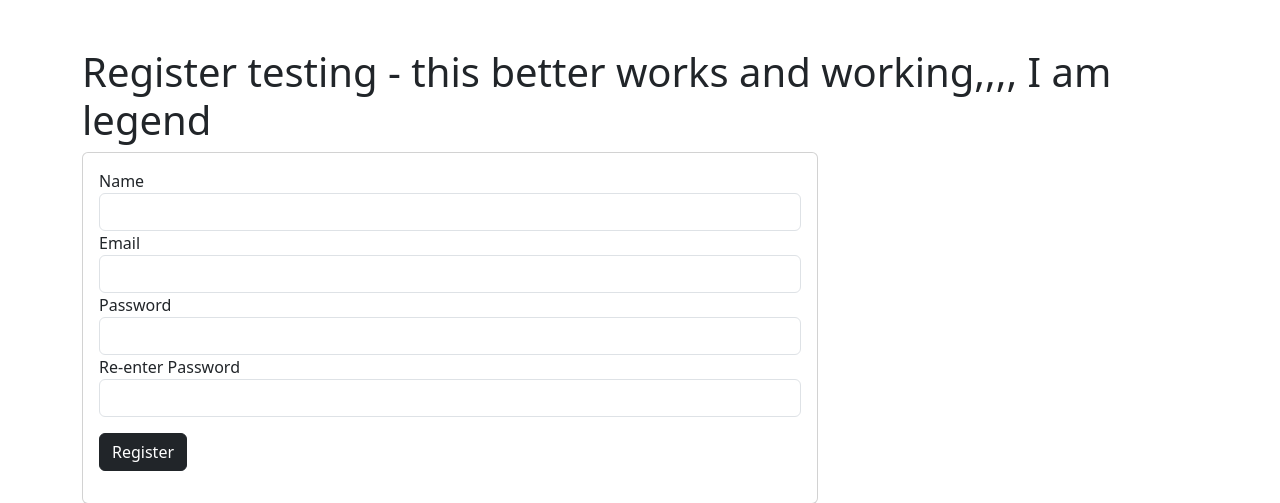
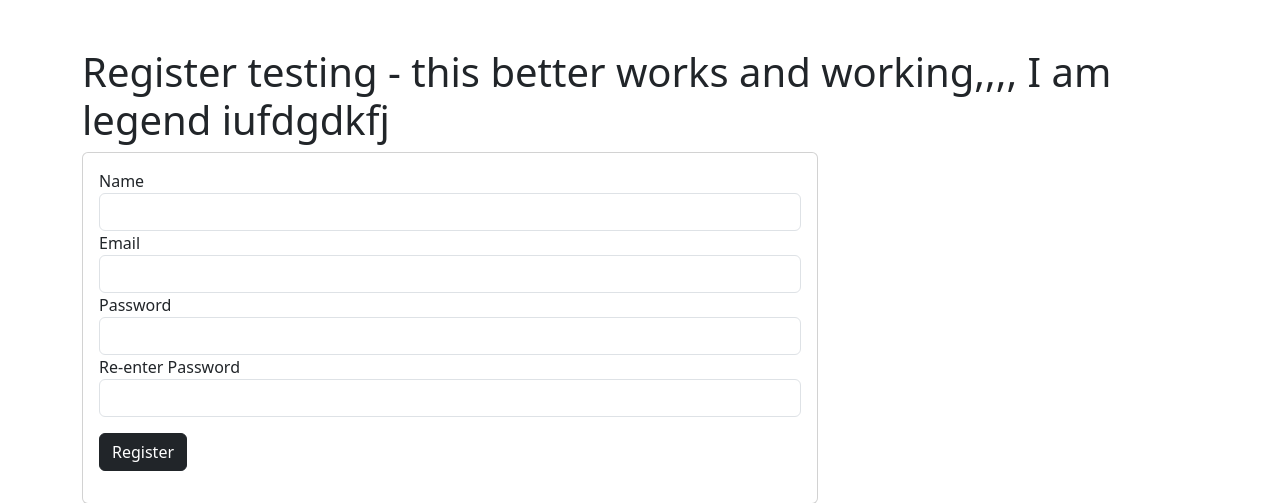
Before and after one commit to NGamerHere/logger, a Node server app: page /registration in a window 1280 px wide. Shown: the top 503 px of the page. Run offline with Node 20, Linux system fonts and the light colour scheme; some libraries are stand-ins or nearby versions.

Commit message:
Update registration.ejs

```diff
--- a/views/registration.ejs
+++ b/views/registration.ejs
@@ -14,7 +14,7 @@
 
 
 <div class="container mt-5">
-    <h1>Register testing - this better works and  working,,,, I am legend </h1>
+    <h1>Register testing - this better works and  working,,,, I am legend iufdgdkfj </h1>
 
     <div class="row">
         <div class="col-sm-8">
```
